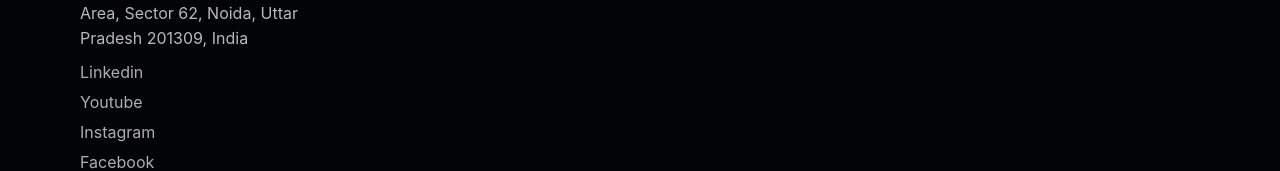
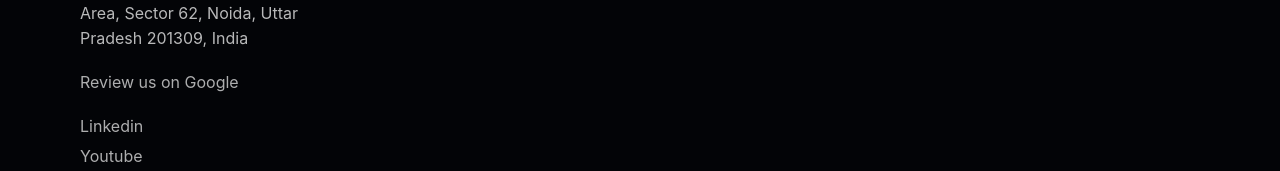
Before and after one commit to TrustSign123/datamarcos, a Next.js app: page / in a window 1280 px wide. Shown: the part 9257-9428 px from the top of the page. Built offline with nearby package versions, Linux system fonts and the light colour scheme; no server answers.

Commit message:
GBP: add Google Maps profile to Organization sameAs; footer 'Review us on Google' link

```diff
--- a/app/page.tsx
+++ b/app/page.tsx
@@ -34,7 +34,8 @@ const organizationSchema = {
     "https://www.linkedin.com/company/90980108/",
     "https://www.instagram.com/datamarcos_official/",
     "https://www.quora.com/profile/Deepesh-Mishra-125",
-    "https://www.slideshare.net/deepeshdatamarcos"
+    "https://www.slideshare.net/deepeshdatamarcos",
+    "https://www.google.com/maps/place/Datamarcos/data=!4m2!3m1!1s0x0:0x748fc73adb2dbf52"
   ]
 };
 
--- a/components/Footer.tsx
+++ b/components/Footer.tsx
@@ -30,6 +30,7 @@ export function Footer() {
               <strong>Get in touch</strong>
               <a href={`mailto:${site.email}`}>{site.email}</a>
               <span>{site.location}</span>
+              <a href="https://g.page/r/CVK_Lds6x490EBM/review" target="_blank" rel="noopener noreferrer">Review us on Google</a>
             </div>
             {socials.map(([network, url]) => (
               <a key={network} href={url} target="_blank" rel="noreferrer">
```
